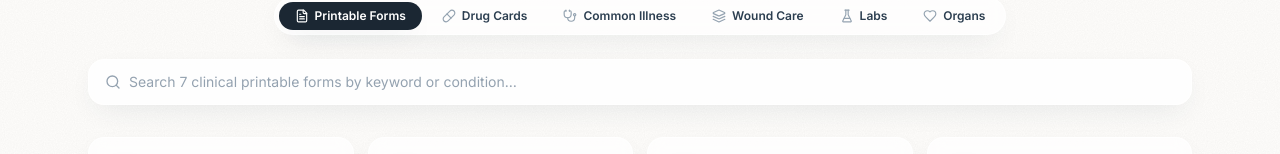
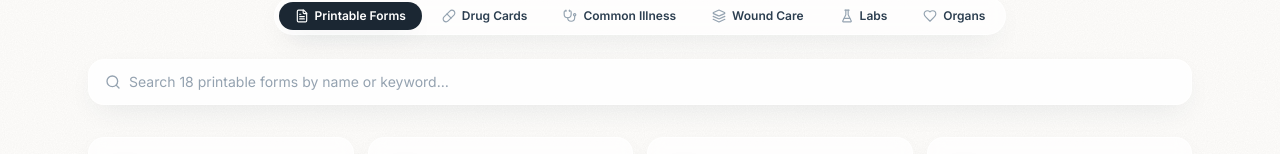
Before and after one commit to hamaouic/nursesinc, a React (Vite) app: page /forms in a window 1280 px wide. Shown: the part 434-588 px from the top of the page. Built offline with nearby package versions, Linux system fonts and the light colour scheme.

Commit message:
Update /forms search placeholder to 18 forms and clearer wording

```diff
--- a/src/components/ClinicalFormsToggle.tsx
+++ b/src/components/ClinicalFormsToggle.tsx
@@ -92,7 +92,7 @@ export default function ClinicalFormsToggle() {
             exit={{ opacity: 0, y: -8 }}
             transition={{ duration: 0.3, ease: [0.2, 0.8, 0.2, 1] }}
           >
-            <FormsCanvas category="clinical" searchPlaceholder="Search 7 clinical printable forms by keyword or condition…" />
+            <FormsCanvas category="clinical" searchPlaceholder="Search 18 printable forms by name or keyword…" />
             <ResourceTiles />
           </motion.div>
         )}
```
